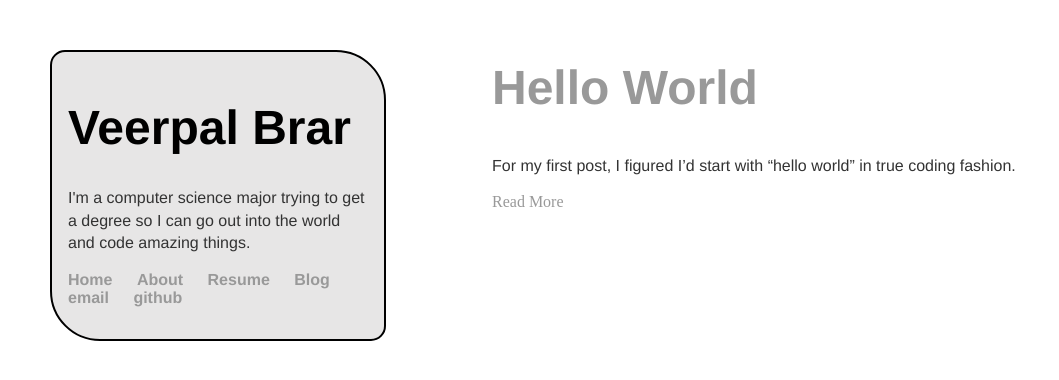
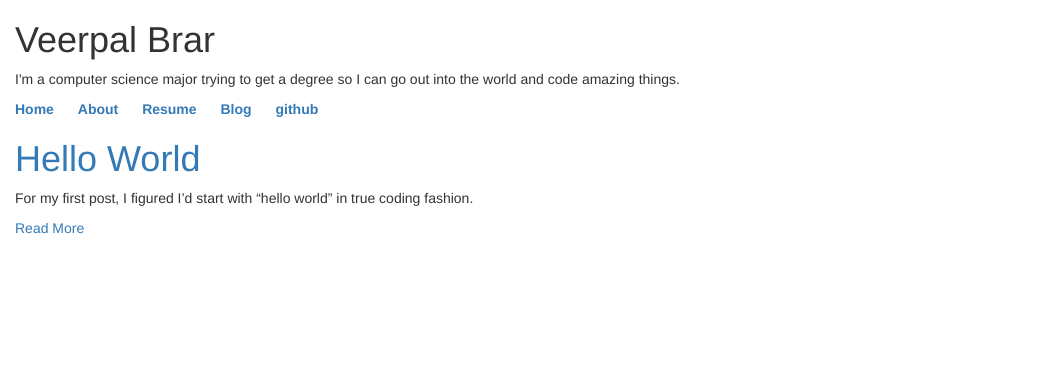
Before and after one commit to VeerpalBrar/VeerpalBrar.github.io, a Jekyll site: the page built from index.html, in a window 1280 px wide. Shown: the top 380 px of the page, without its empty margins (0-1059 px from the left). Built offline with Jekyll 4.4.1, drawn with Linux system fonts in a browser that asks for light colours.

Commit message:
add bootstrap functionality

```diff
--- a/_layouts/default.html
+++ b/_layouts/default.html
@@ -4,9 +4,18 @@
 			<title>{{ page.title }}</title>
 			<!-- link to main stylesheet -->
 			<link rel="stylesheet" type="text/css" href="/css/main.css">
+			<!-- Latest compiled and minified CSS -->
+			<link rel="stylesheet" href="http://maxcdn.bootstrapcdn.com/bootstrap/3.3.6/css/bootstrap.min.css">
+
+			<!-- jQuery library -->
+			<script src="https://ajax.googleapis.com/ajax/libs/jquery/1.12.2/jquery.min.js"></script>
+
+			<!-- Latest compiled JavaScript -->
+			<script src="http://maxcdn.bootstrapcdn.com/bootstrap/3.3.6/js/bootstrap.min.js"></script>
 		</head>
 		<body>
-			<div class="blurb">
+		<div class="container">
+			<div class=class="blurb small-12 columns panel">
 				<h1>Veerpal Brar</h1>
 				<p> I'm a computer science major trying to get a degree so I can go out into the world and code amazing things. </p>
 				<nav>
@@ -15,16 +24,14 @@
 				        	<li><a href="/about">About</a></li>
 			        		<li><a href="/resume">Resume</a></li>
 			        		<li><a href="/blog">Blog</a></li>
-			        		<li><a href="mailto:veerpal707@gmail.com">email</a></li>
 	        				<li><a href="https://github.com/VeerpalBrar">github</a></li>
 			    		</ul>
 				</nav>
 			</div><!-- /.blurb -->
-			<div class="container">
-
-
-			{{ content }}
-
-			</div><!-- /.container -->
+			<div class="small-12 columns content">
+				{{ content }}
+			</div><!-- /.content -->
+			<div style="clear:both;"></div>
+		</div>
 		</body>
 	</html>
```
